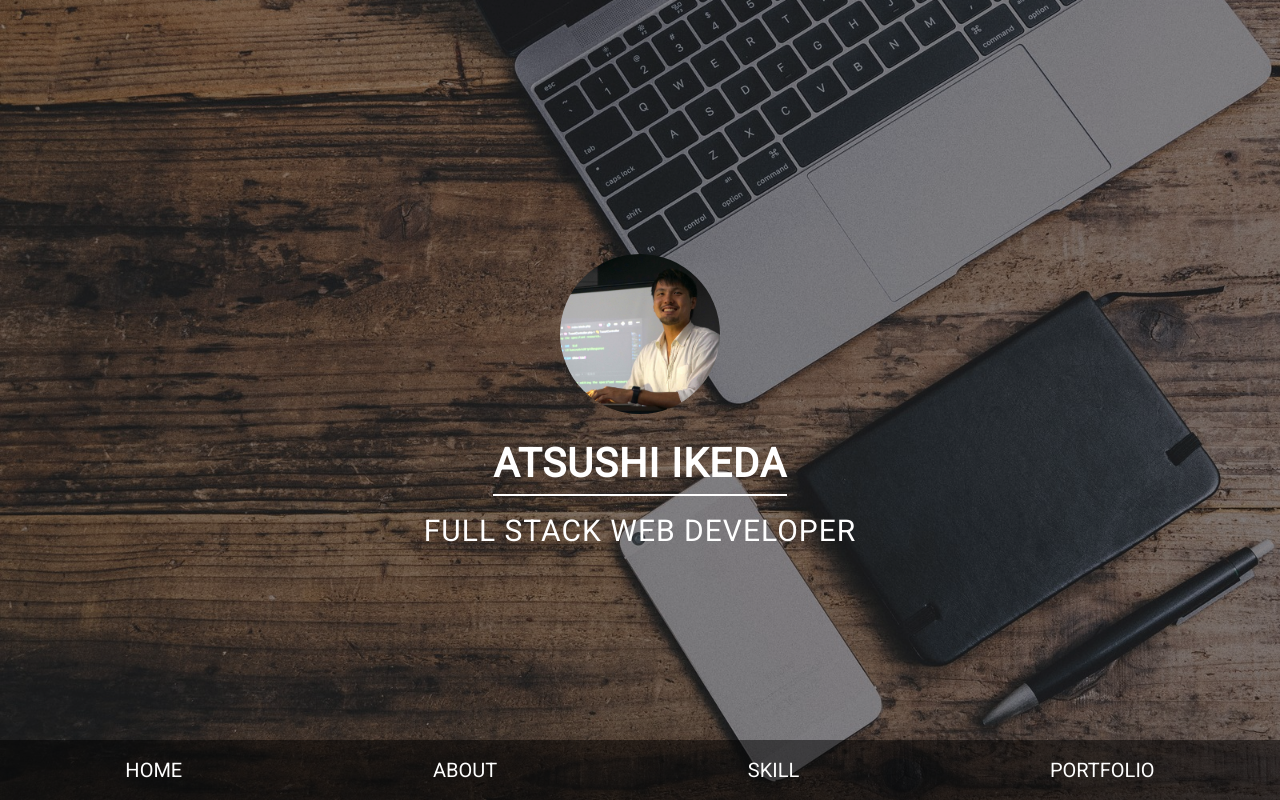
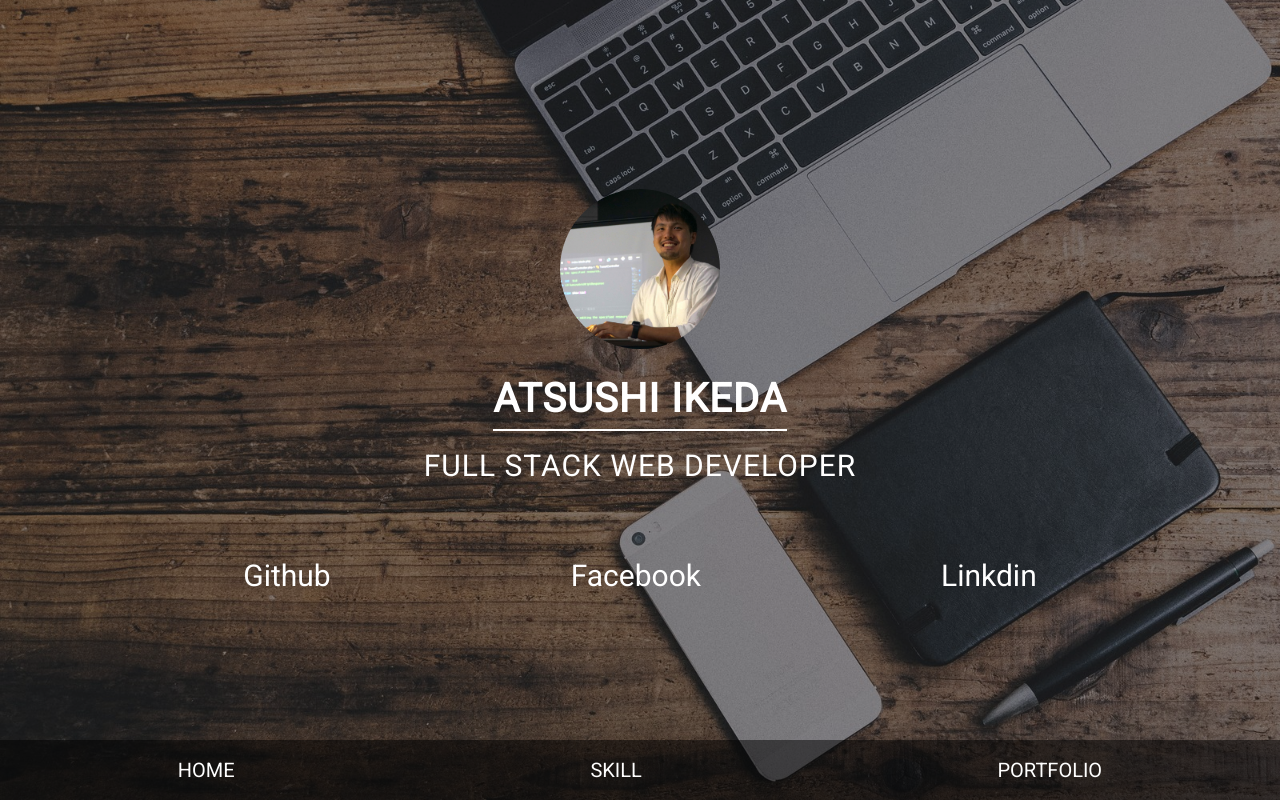
Before and after one commit to Ai0202/portfolio, a Vue app: page / in a window 1280 px wide. Built offline with nearby package versions, Linux system fonts and the light colour scheme; the HTML template or start-up script is replaced by a standard one.

Commit message:
snsリンク追加

```diff
--- a/src/App.vue
+++ b/src/App.vue
@@ -3,7 +3,7 @@
     <router-view />
     <nav>
       <router-link to="/">HOME</router-link>
-      <router-link to="/about">ABOUT</router-link>
+      <!-- <router-link to="/about">ABOUT</router-link> -->
       <router-link to="/skill">SKILL</router-link>
       <router-link to="/portfolio">PORTFOLIO</router-link>
     </nav>
@@ -51,6 +51,10 @@ q {
 table {
   border-collapse: collapse;
   border-spacing: 0; }
+
+a {
+  color: #fff;
+  text-decoration: none; }
 </style>
 
 <style lang="scss">
@@ -82,9 +86,5 @@ table {
     background-color: rgba(0, 0, 0, .5);
     font-size: 2rem;
     line-height: 6rem;
-    a {
-      color: #fff;
-      text-decoration: none;
-    }
   }
 </style>
--- a/src/views/Home.vue
+++ b/src/views/Home.vue
@@ -5,6 +5,17 @@
       <h1>ATSUSHI IKEDA</h1>
       <h2 class="title">FULL STACK WEB DEVELOPER</h2>
     </div>
+    <ul class="sns-links mt-l">
+      <li>
+        <a href="">Github</a>
+      </li>
+      <li>
+        <a href="">Facebook</a>
+      </li>
+      <li>
+        <a href="">Linkdin</a>
+      </li>
+    </ul>
   </section>
 </template>
 
@@ -21,6 +32,7 @@
     position: relative;
     height: 100vh;
     display: flex;
+    flex-direction: column;
     align-items: center;
     justify-content: center;
     color: $textColor;
@@ -58,5 +70,19 @@
         text-align: center;
       }
     }
+    .sns-links {
+      font-size: 3rem;
+      display: flex;
+      li {
+        padding: 2rem;
+        margin-right: 20rem;
+        &:last-child {
+          margin-right: 0;
+        }
+        &:hover {
+          box-shadow: 0 2px 6px 0 #707070;
+        }
+      }
+    }
   }
 </style>
--- a/src/views/Portfolio.vue
+++ b/src/views/Portfolio.vue
@@ -1,5 +1,5 @@
 <template>
-  <div>
+  <section>
     <h2 class="title mt-l">PORTFOLIO</h2>
     <ul class="card-list">
       <li>
@@ -12,7 +12,7 @@
         </P>
       </li>
     </ul>
-  </div>
+  </section>
 </template>
 
 <style lang="scss" scoped>
--- a/src/views/Skill.vue
+++ b/src/views/Skill.vue
@@ -1,5 +1,5 @@
 <template>
-  <div>
+  <section>
     <h2 class="title mt-l">SKILL</h2>
     <ul class="card-list">
       <li>
@@ -88,7 +88,7 @@
       </li>
 
     </ul>
-  </div>
+  </section>
 
 </template>
 
```
Also changed, not shown: src/views/About.vue (line endings or trailing spaces).
